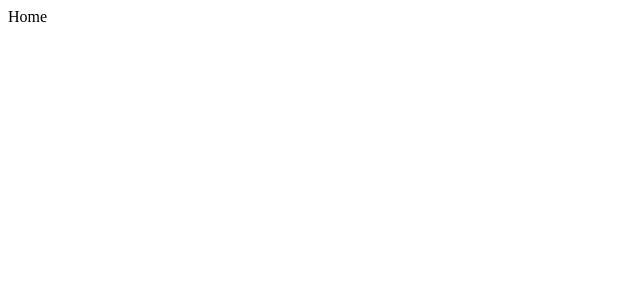
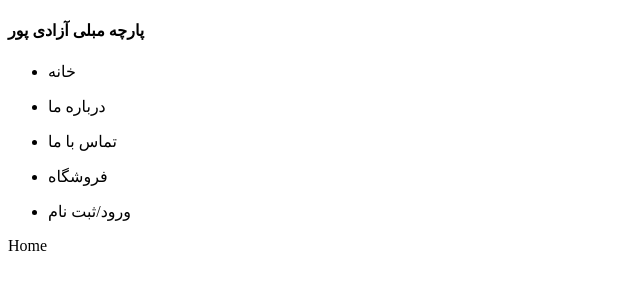
Before and after one commit to Dev-Addict/azadi-pour-textile, a Next.js app in the folder azadi-pour-textile/: page / in a window 1280 px wide. Shown: the top 300 px of the page, without its empty margins (0-640 px from the left). Built offline with nearby package versions, Linux system fonts and the light colour scheme.

Commit message:
create base layout

```diff
--- /dev/null
+++ b/azadi-pour-textile/components/BaseLayout.js
@@ -0,0 +1,24 @@
+import Head from 'next/head';
+
+import Header from "./Header";
+import BasePage from "./BasePage";
+
+const BaseLayout = ({children, className = '', auth, title = ''}) => {
+    return (
+        <div className="base-layout-container">
+            <Head>
+                <title>پارچه مبلی آزادی پور{title ? ` - ${title}` : ''}</title>
+            </Head>
+            <Header auth={auth}/>
+            <main className={`base-layout-main ${className}`}>
+                <div className="base-layout-base-page-container">
+                    <BasePage title={title}>
+                        {children}
+                    </BasePage>
+                </div>
+            </main>
+        </div>
+    );
+};
+
+export default BaseLayout;
--- /dev/null
+++ b/azadi-pour-textile/components/Header.js
@@ -0,0 +1,28 @@
+const Header = ({auth: {isSignedIn}}) => {
+    return (
+        <header>
+            <nav>
+                <div className="header-logo">
+                    <h4>پارچه مبلی آزادی پور</h4>
+                </div>
+                <ul>
+                    <li>خانه</li>
+                </ul>
+                <ul>
+                    <li>درباره ما</li>
+                </ul>
+                <ul>
+                    <li>تماس با ما</li>
+                </ul>
+                <ul>
+                    <li>فروشگاه</li>
+                </ul>
+                <ul>
+                    <li>ورود/ثبت نام</li>
+                </ul>
+            </nav>
+        </header>
+    );
+};
+
+export default Header;
--- a/azadi-pour-textile/pages/index.js
+++ b/azadi-pour-textile/pages/index.js
@@ -1,6 +1,10 @@
-const Home = () => {
+import BaseLayout from "../components/BaseLayout";
+
+const Home = ({auth}) => {
     return (
-        <div>Home</div>
+        <BaseLayout auth={auth} title="خانه">
+            <div>Home</div>
+        </BaseLayout>
     );
 };
 
```
